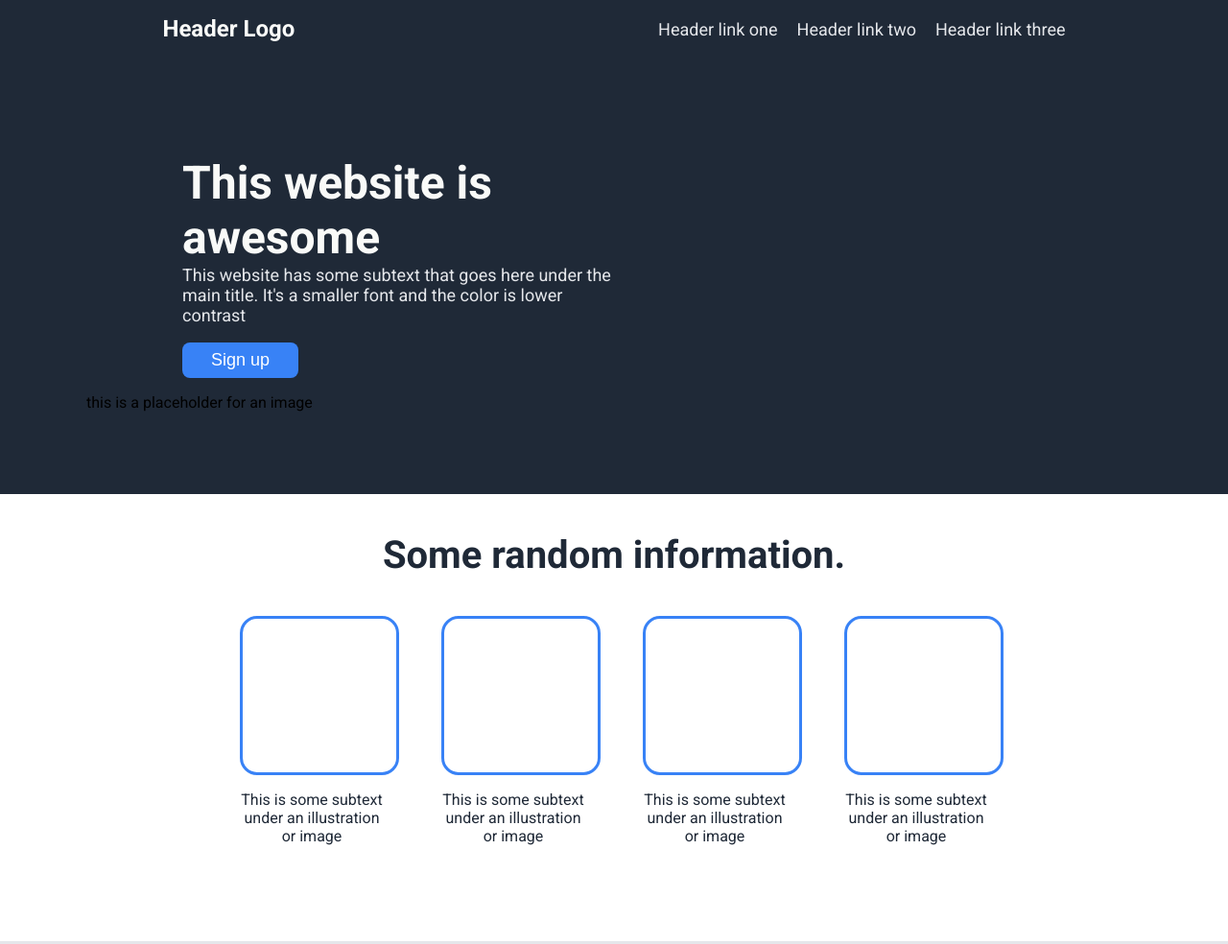
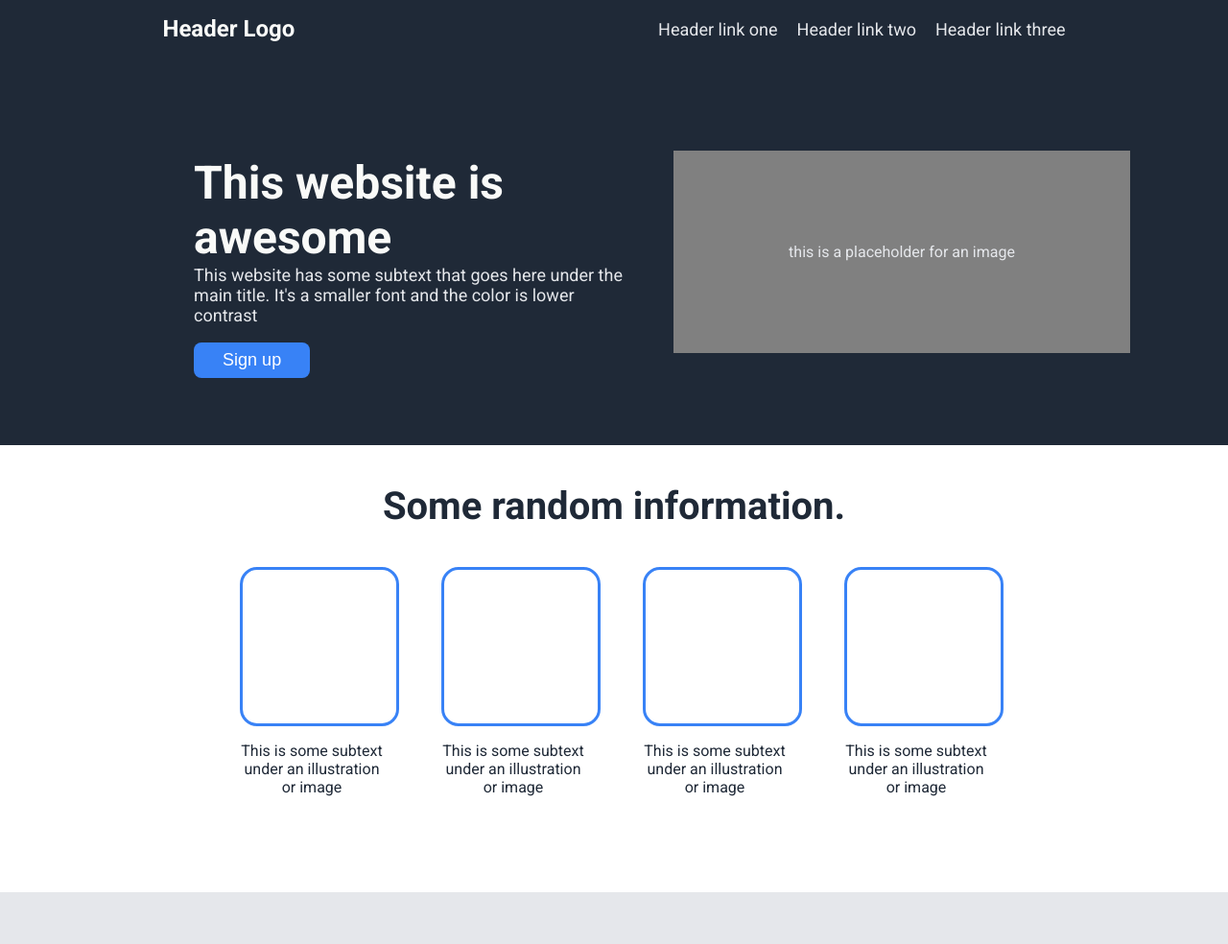
Before and after one commit to camilabanizi/landing-page, a plain HTML site: page index.html in a window 1280 px wide. Shown: the top 984 px of the page at 96% size. Drawn offline with Linux system fonts and the light colour scheme.

Commit message:
Fix the hero section

```diff
--- a/style.css
+++ b/style.css
@@ -37,6 +37,8 @@ a {
 
 .hero {
   padding: 70px 90px;
+  display: flex;
+  justify-content: center;
 }
 
 .title {
@@ -61,7 +63,6 @@ a {
   justify-content: center;
   flex-direction: column;
   align-items: flex-start;
-  margin-top: 0;
 }
 
 .sign-up-button-1 {
@@ -72,6 +73,22 @@ a {
   border-radius: 8px;
   color: white;
   margin-left: 100px;
+}
+
+.content-2 {
+  display: flex;
+  justify-content: center;
+  align-items: flex-end;
+  flex-direction: column;
+  color: #e5e7eb;
+}
+
+.hero-image {
+  background-color: grey;
+  padding: 80px 120px;
+  display: flex;
+  justify-content: space-around;
+  align-items: center;
 }
 
 .hero-text,
```
Also changed, not shown: index.html (+0 -4 lines).
